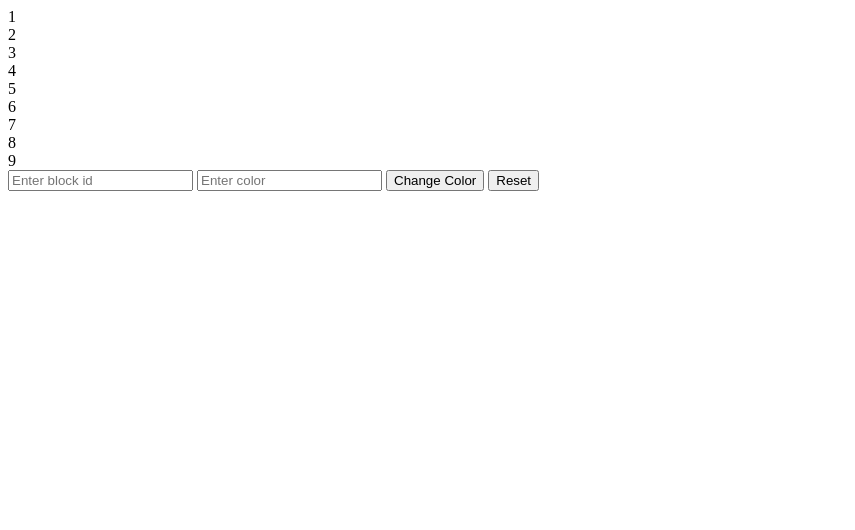
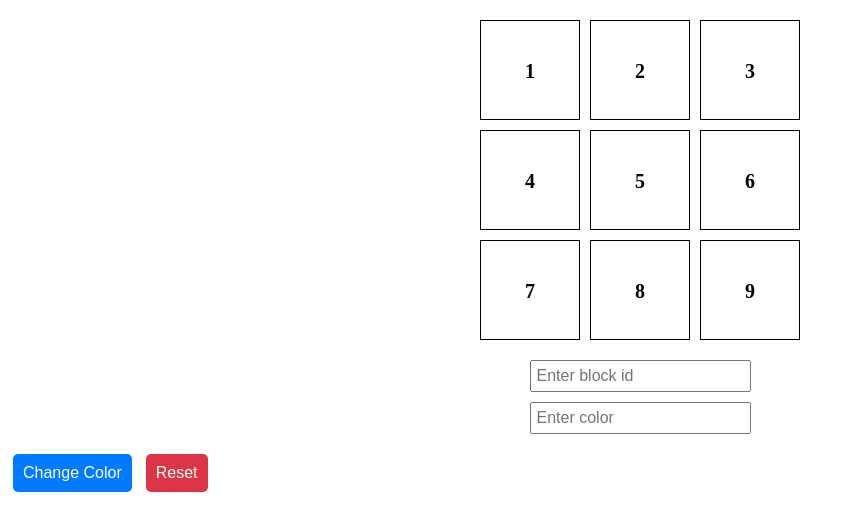
Before and after one commit to acciojob/Replit-Asian-Paints-Snoopyh34d, a website: page main.html in a window 1280 px wide. Both pictures are taken after a click on the button "Change Color". Shown: the whole page, without its empty margins (0-855 px from the left). Drawn offline with Linux system fonts and the light colour scheme.

Commit message:
created a submission

```diff
--- a/script.js
+++ b/script.js
@@ -1,20 +1,31 @@
-window.onload = function() {
-  document.getElementById('change_button').addEventListener('click',
-  function(){
-    var blockId = document.getElementById('block_id').value;
-    var color = document.getElementById('colour_id').value;
+const gridItems = document.querySelectorAll('.grid-item');
+const blockIdInput = document.getElementById('block_id');
+const colorIdInput = document.getElementById('colour_id');
+const changeButton = document.getElementById('change_button');
+const resetButton = document.getElementById('reset_button');
 
-    var blocks = document.getElementsByClassName('grid-item');
-    for(var i = 0; i<blocks.length; i++){
-      blocks[i].style.backgroundColor = 'transparent';
+// Change color functionality
+changeButton.addEventListener('click', () => {
+    const blockId = blockIdInput.value.trim();
+    const color = colorIdInput.value.trim();
+
+    // Reset all grid items to transparent
+    gridItems.forEach(item => {
+        item.style.backgroundColor = 'transparent';
+    });
+
+    // Change the background color of the selected block
+    const selectedBlock = document.getElementById(blockId);
+    if (selectedBlock && color) {
+        selectedBlock.style.backgroundColor = color;
+    } else {
+        alert('Please enter a valid Block ID (1–9) and a color.');
     }
-    document.getElementById(blockId).style.backgroundColor = color;
-  });
+});
 
-  document.getElementById('Reset').addEventListener('click', function(){
-    var blocks = document.getElementsByClassName('grid-item');
-    for(let i = 0; i < blocks.length; i++){
-      blocks[i].style.backgroundColor = 'transparent';
-    }
-  });
-}
+// Reset all grid items' background colors
+resetButton.addEventListener('click', () => {
+    gridItems.forEach(item => {
+        item.style.backgroundColor = 'transparent';
+    });
+});
--- a/styles.css
+++ b/styles.css
@@ -1,24 +1,48 @@
+#grid-container {
+    display: grid;
+    grid-template-columns: repeat(3, 100px);
+    grid-template-rows: repeat(3, 100px);
+    gap: 10px;
+    margin: 20px auto;
+    width: 320px;
+}
 
-/*
+.grid-item {
+    border: 1px solid black;
+    text-align: center;
+    line-height: 100px;
+    font-size: 20px;
+    font-weight: bold;
+    background-color: transparent;
+}
 
-window.onload = function() {
-  document.getElementById('change_button').addEventListener('click',
-  function(){
-    var blockId = document.getElementById('block_id').value;
-    var color = document.getElementById('colour_id').value;
+input {
+    display: block;
+    margin: 10px auto;
+    padding: 5px;
+    font-size: 16px;
+}
 
-    var blocks = document.getElementsByClassName('grid-item');
-    for(var i = 0; i<blocks.length; i++){
-      blocks[i].style.backgroundColor = 'transparent';
-    }
-    document.getElementById(blockId).style.backgroundColor = color;
-  });
+button {
+    margin: 10px 5px;
+    padding: 10px;
+    font-size: 16px;
+    cursor: pointer;
+    border: none;
+    background-color: #007bff;
+    color: white;
+    border-radius: 5px;
+    transition: background-color 0.3s;
+}
 
-  document.getElementById('Reset').addEventListener('click', function(){
-    var blocks = document.getElementsByClassName('grid-item');
-    for(let i = 0; i < blocks.length; i++){
-      blocks[i].style.backgroundColor = 'transparent';
-    }
-  });
+button:hover {
+    background-color: #0056b3;
 }
-*/
+
+#reset_button {
+    background-color: #dc3545;
+}
+
+#reset_button:hover {
+    background-color: #a71d2a;
+}
```
